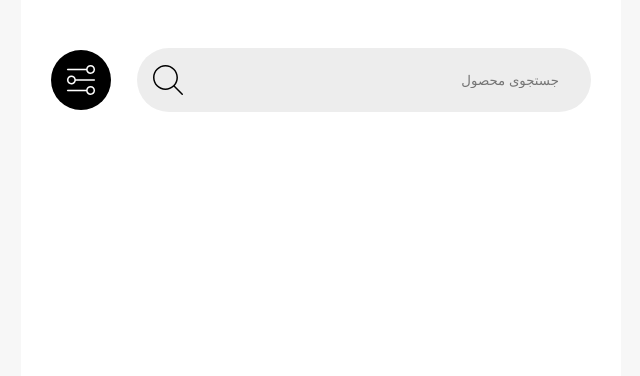
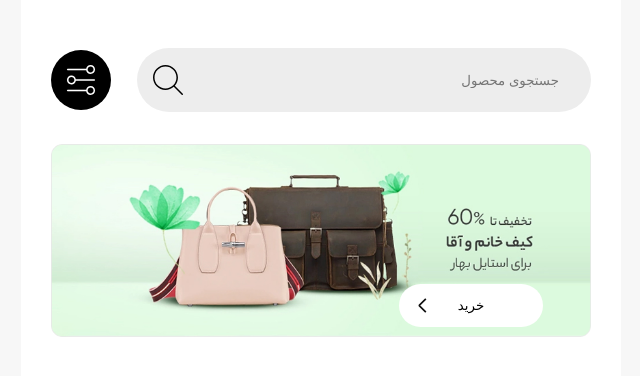
Before and after one commit to MaryamTavana379/Mari-shop, a Vue app: page / in a window 1280 px wide. Shown: the top 376 px of the page, without its empty margins (319-959 px from the left). Built offline with nearby package versions, Linux system fonts and the light colour scheme.

Commit message:
Create hero section

```diff
--- a/src/assets/Style/Base/_global.scss
+++ b/src/assets/Style/Base/_global.scss
@@ -28,8 +28,21 @@ body, html{
     width: 100%;
     background-color: #ededed;
     height: 60px;
-    border-radius: 50px;
-    border: unset;
     padding: 2rem;
+    @extend .rounded;
+  }
+  section{
+    margin-top: 2rem;
   }
 }
+
+.rounded{
+  border-radius: 50px;
+  border: unset;
+}
+.positionCenter{
+  position: absolute;
+  top: 0;
+  bottom: 0;
+  margin: auto;
+}
--- /dev/null
+++ b/src/assets/Style/components/_button.scss
@@ -0,0 +1,25 @@
+.button{
+  position: relative;
+  display: flex;
+  width: 9rem;
+  height: 2.65rem;
+  @include break(xxs){
+    height: 1.5rem;
+    width: 5rem;
+  }
+
+  button{
+    width: 100%;
+    background-color: #FFFFFF;
+    @extend .rounded;
+  }
+  &__icon{
+    @extend .positionCenter;
+    left: 1rem;
+    width: 15px;
+    height: 15px;
+    @include break(xxs){
+      left: 5px;
+    }
+  }
+}
--- a/src/assets/Style/main.scss
+++ b/src/assets/Style/main.scss
@@ -1,4 +1,6 @@
+@import "./base/responsive";
 @import "./base/font";
 @import "./base/global";
-@import "./base/header";
+@import "components/header";
 @import "./pages/home";
+@import "./components/button";
--- a/src/assets/Style/pages/_home.scss
+++ b/src/assets/Style/pages/_home.scss
@@ -35,4 +35,23 @@
       }
     }
   }
+  .hero{
+    position: relative;
+    &__container{
+      &--banner{
+        img{
+          display: flex;
+        }
+      }
+      &--btn{
+        position: absolute;
+        bottom: 10px;
+        right: 3rem;
+        @include break(xs){
+          right: 2rem;
+
+        }
+      }
+    }
+  }
 }
--- /dev/null
+++ b/src/assets/style/base/_responsive.scss
@@ -0,0 +1,23 @@
+$breakpoints: (
+  xxs:420px,
+  xs: 480px,
+  sm: 600px,
+  md: 768px,
+
+);
+//Mobile devices – 320px — 480px.
+//iPads, Tablets – 481px — 768px.
+//Small screens, laptops – 769px — 1024px.
+//Desktops, large screens – 1025px — 1200px.
+//Extra large screens, TV – 1201px, and more.
+
+@mixin break($breakpoint, $type: "max") {
+  @if map-has-key($breakpoints, $breakpoint) {
+    $width: map-get($breakpoints, $breakpoint);
+    @media screen and (#{$type}-width: $width) {
+      @content;
+    }
+  } @else {
+    @error "Invalid breakpoint: #{$breakpoint}.";
+  }
+}
--- /dev/null
+++ b/src/components/Common/Button.vue
@@ -0,0 +1,15 @@
+<script setup>
+
+</script>
+
+<template>
+  <div class="button">
+    <button >خرید</button>
+    <img class="button__icon" src="@media/icon/home/forward.svg"/>
+  </div>
+
+</template>
+
+<style scoped>
+
+</style>
--- a/src/components/Common/Header.vue
+++ b/src/components/Common/Header.vue
@@ -3,11 +3,11 @@
 </script>
 
 <template>
-  <div class="header">
+  <header class="header">
     <div class="header__container">
       <slot></slot>
     </div>
-  </div>
+  </header>
 
 </template>
 
--- a/src/components/Pages/Home.vue
+++ b/src/components/Pages/Home.vue
@@ -1,5 +1,6 @@
 <script setup>
 import Header from "../Common/Header.vue";
+import Button from "@cp/Common/Button.vue";
 
 </script>
 
@@ -23,6 +24,17 @@ import Header from "../Common/Header.vue";
         </div>
       </div>
     </Header>
+    <section class="hero">
+      <div class="hero__container">
+        <div class="hero__container--banner">
+          <img src="@media/image/home/banner.png"/>
+        </div>
+        <div class="hero__container--btn">
+          <Button />
+
+        </div>
+      </div>
+    </section>
   </div>
 
 
```
Also changed, not shown: src/assets/Style/components/_header.scss (renamed from src/assets/Style/Base/_header.scss), src/assets/media/icon/home/forward.svg (added), src/assets/media/image/home/banner.png (added).
